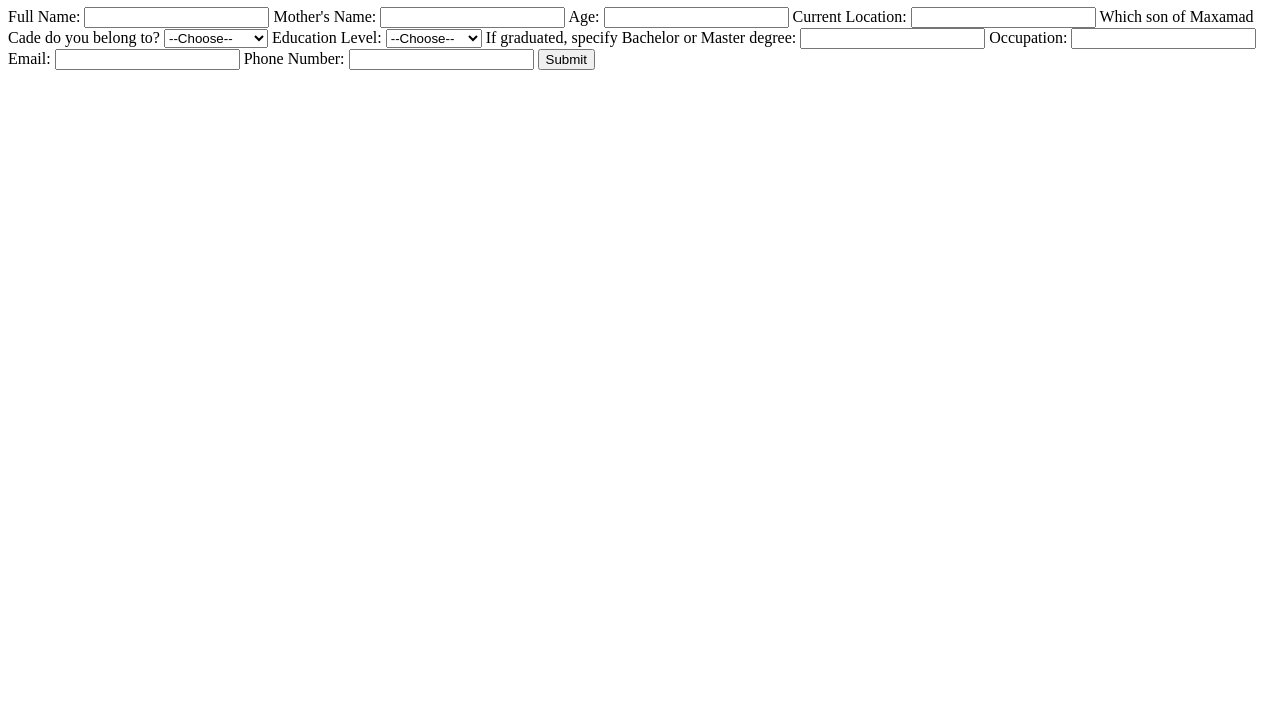
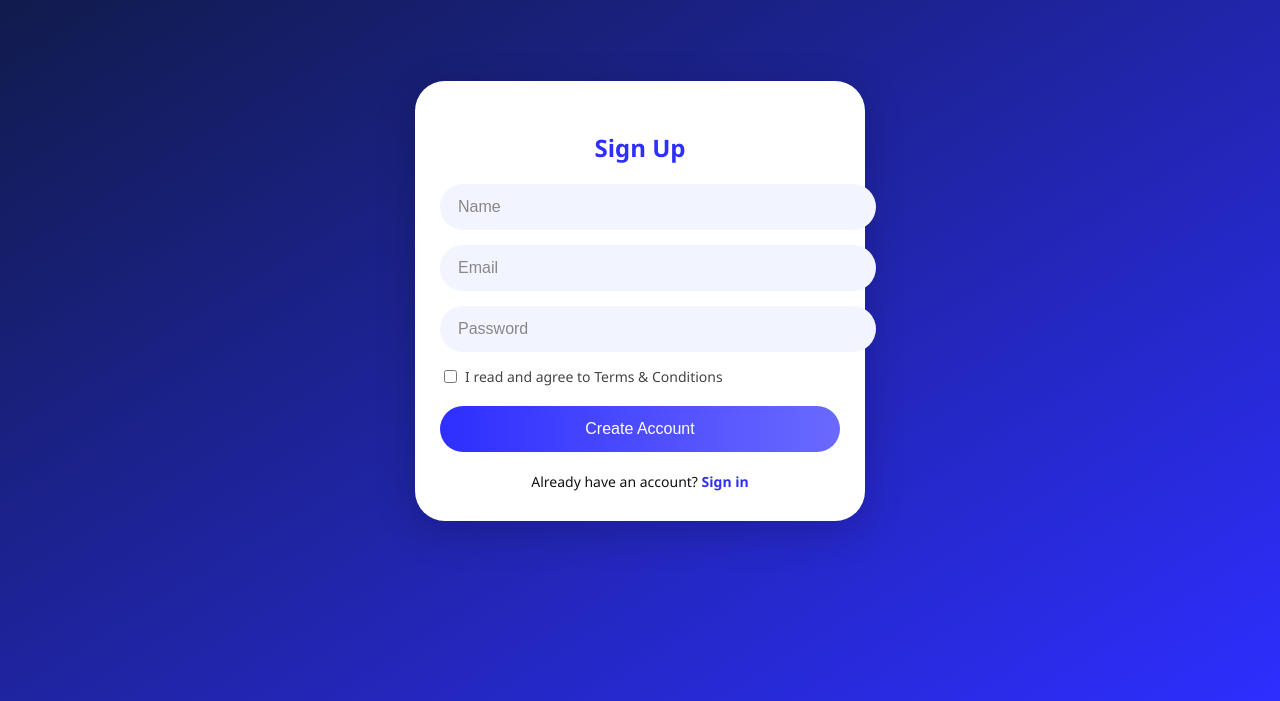
Before and after one commit to maxamad-cade-yu/MAXAMAD-CADE-YOUTH-UNION-, a plain HTML site: page index.html in a window 1280 px wide. Shown: the part 99-800 px from the top of the page. Drawn offline with Linux system fonts and the light colour scheme.

Commit message:
Update index.html

```diff
--- a/index.html
+++ b/index.html
@@ -1,67 +1,116 @@
+<!DOCTYPE html><html lang="en">
+<head>
+  <meta charset="UTF-8" />
+  <meta name="viewport" content="width=device-width, initial-scale=1.0" />
+  <title>MCYU Sign Up</title>
+  <style>
+    body {
+      margin: 0;
+      font-family: 'Segoe UI', sans-serif;
+      background: linear-gradient(to bottom right, #0f1a40, #2e2eff);
+      color: #fff;
+      display: flex;
+      justify-content: center;
+      align-items: center;
+      height: 100vh;
+    }.signup-container {
+  background: #fff;
+  border-radius: 30px;
+  padding: 30px 25px;
+  width: 90%;
+  max-width: 400px;
+  color: #111;
+  box-shadow: 0 10px 40px rgba(0, 0, 0, 0.2);
+}
 
-<!DOCTYPE html>
-<html lang="en">
-<head>
-    <meta charset="UTF-8">
-    <title>Maxamad Cade Youth Union</title>
-    <link rel="stylesheet" href="style.css">
+.signup-container h2 {
+  text-align: center;
+  margin-bottom: 20px;
+  color: #2e2eff;
+}
+
+.form-group {
+  margin-bottom: 15px;
+  position: relative;
+}
+
+.form-group input {
+  width: 100%;
+  padding: 14px 18px;
+  border: none;
+  border-radius: 50px;
+  background-color: #f2f4ff;
+  font-size: 16px;
+  outline: none;
+}
+
+.form-group input::placeholder {
+  color: #888;
+}
+
+.checkbox {
+  display: flex;
+  align-items: center;
+  margin-bottom: 20px;
+  font-size: 14px;
+  color: #444;
+}
+
+.checkbox input {
+  margin-right: 8px;
+}
+
+.signup-btn {
+  width: 100%;
+  background: linear-gradient(to right, #2e2eff, #6a6aff);
+  border: none;
+  padding: 14px;
+  color: white;
+  border-radius: 50px;
+  font-size: 16px;
+  cursor: pointer;
+}
+
+.signin-link {
+  text-align: center;
+  margin-top: 20px;
+  font-size: 14px;
+}
+
+.signin-link a {
+  color: #2e2eff;
+  text-decoration: none;
+  font-weight: bold;
+}
+
+  </style>
 </head>
 <body>
-    <div class="container">
-        <img src="logo.png" alt="MCYU Logo" class="logo">
-        <h1>Maxamad Cade Youth Union - Registration</h1>
-        <form id="registrationForm">
-            <label for="fullName">Full Name:</label>
-            <input type="text" id="fullName" required>
-
-            <label for="motherName">Mother's Name:</label>
-            <input type="text" id="motherName" required>
-
-            <label for="age">Age:</label>
-            <input type="number" id="age" required>
-
-            <label for="location">Current Location:</label>
-            <input type="text" id="location" required>
-
-            <label for="clanBranch">Which son of Maxamad Cade do you belong to?</label>
-            <select id="clanBranch" required>
-                <option value="">--Choose--</option>
-                <option value="Cali Gaduud">Cali Gaduud</option>
-                <option value="Muuse Cade">Muuse Cade</option>
-                <option value="Xasan">Xasan</option>
-                <option value="Axmad Dheer">Axmad Dheer</option>
-                <option value="Adan">Adan</option>
-                <option value="Isman">Isman</option>
-            </select>
-
-            <label for="educationLevel">Education Level:</label>
-            <select id="educationLevel" required>
-                <option value="">--Choose--</option>
-                <option value="In School">In School</option>
-                <option value="In University">In University</option>
-                <option value="Graduated">Graduated</option>
-            </select>
-
-            <label for="degree">If graduated, specify Bachelor or Master degree:</label>
-            <input type="text" id="degree">
-
-            <label for="occupation">Occupation:</label>
-            <input type="text" id="occupation">
-
-            <label for="email">Email:</label>
-            <input type="email" id="email" required>
-
-            <label for="phone">Phone Number:</label>
-            <input type="tel" id="phone" required>
-
-            <button type="submit">Submit</button>
-        </form>
-
-        <div id="memberList" style="display:none;">
-            <h2>Registered Members</h2>
-            <ul id="memberDisplay"></ul>
-        </div>
+  <div class="signup-container">
+    <h2>Sign Up</h2>
+    <form id="registrationForm">
+      <div class="form-group">
+        <input type="text" id="name" placeholder="Name" required />
+      </div>
+      <div class="form-group">
+        <input type="email" id="email" placeholder="Email" required />
+      </div>
+      <div class="form-group">
+        <input type="password" id="password" placeholder="Password" required />
+      </div>
+      <div class="checkbox">
+        <input type="checkbox" required />
+        <label>I read and agree to Terms & Conditions</label>
+      </div>
+      <button type="submit" class="signup-btn">Create Account</button>
+    </form>
+    <div class="signin-link">
+      Already have an account? <a href="#">Sign in</a>
     </div>
-    <script src="script.js"></script>
-</body>
+  </div>  <script>
+    document.getElementById("registrationForm").addEventListener("submit", function(e) {
+      e.preventDefault();
+      alert("Account Created! Your data will be sent and saved (Google Sheets/Backend). TODO: Integrate backend.");
+    });
+  </script></body>
 </html>
```
